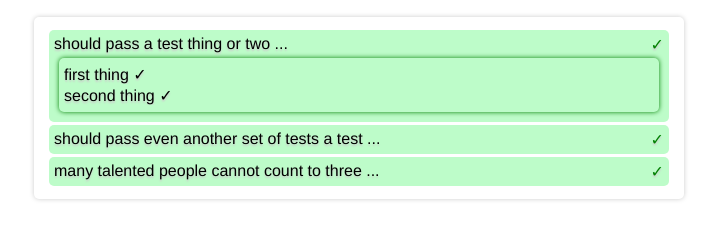
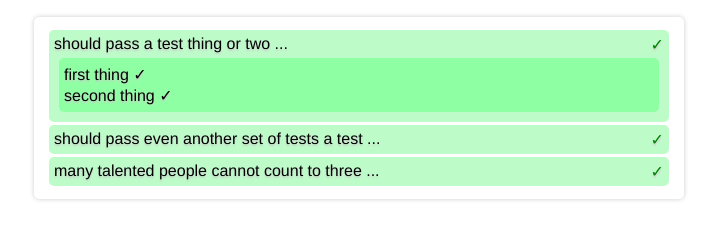
Before and after one commit to ded/sink-test, a website with bundled scripts: page src/test.html in a window 1280 px wide. Both pictures are taken after a click on the item 640 px from the left and 101 px from the top of the page. Shown: the part 57-296 px from the top of the page, without its empty margins (281-998 px from the left). Built offline with nearby package versions, Linux system fonts and the light colour scheme.

Commit message:
no more lame dropshadows. just better background colors

```diff
--- a/package.json
+++ b/package.json
@@ -1,7 +1,7 @@
 {
   "name": "sink",
   "description": "test your javascript - headless, or in the browser",
-  "version": "0.0.1",
+  "version": "0.0.2",
   "authors": ["Dustin Diaz <@ded>", "Jacob Thornton <@fat>"],
   "keywords": ["testing", "unit tests", "headless", "boosh", "luke warm"],
   "main": "./src/sink.js",
--- a/src/sink.css
+++ b/src/sink.css
@@ -61,15 +61,16 @@ li ul {
   list-style: none;
 }
 li.pass ul.show {
-  -webkit-box-shadow: 0 0 5px green;
+  background-color: #8fffa3;
 }
 li.fail ul.show {
-  -webkit-box-shadow: 0 0 5px red;
+  background-color: #efada4;
 }
 li ul.show {
   height: auto;
   padding: 5px;
   -webkit-border-radius: 5px;
+  -moz-border-radius: 5px;
   margin: 5px;
 }
 li ul li {
```
